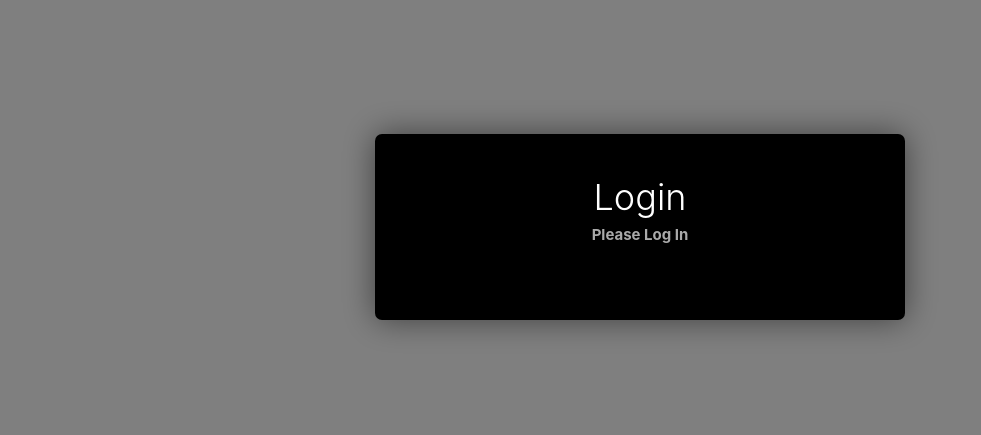
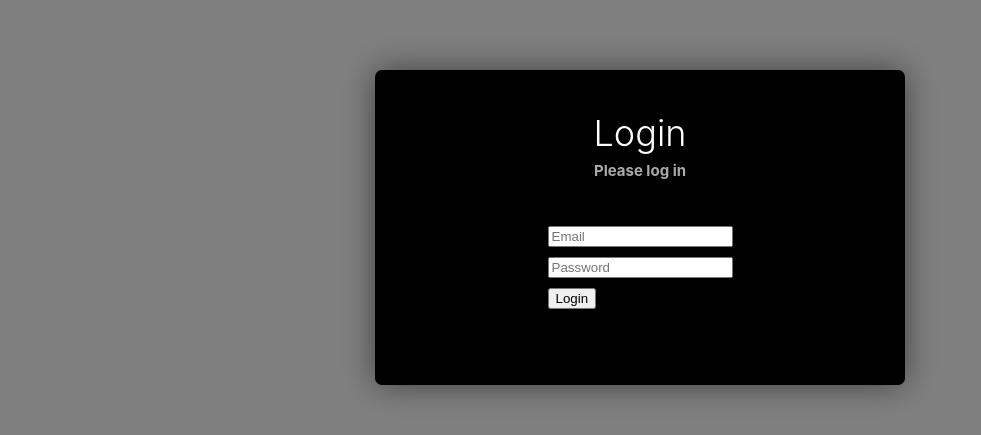
Before and after one commit to kaisama92/Game-Ranking, a React (Create React App) app in the folder game-ranker/: page / in a window 1280 px wide. Both pictures are taken after a click on the button "Show Modal". Shown: the part 173-608 px from the top of the page, without its empty margins (0-981 px from the left). Built offline with nearby package versions, Linux system fonts and the light colour scheme; no server answers; the database is empty.

Commit message:
add form to modal for logging in

```diff
--- a/game-ranker/src/components/ListOfGames.tsx
+++ b/game-ranker/src/components/ListOfGames.tsx
@@ -2,7 +2,7 @@ import React, { ReactElement, useEffect, useState } from "react";
 import SearchForGame from "./SearchForGame";
 import GameList from "./GameList";
 import { getAuth } from "firebase/auth"
-import BaseModalWrapper from "./ModalPopup/BaseModalWrapper";
+import LoginModal, { LoginFunction } from "./ModalPopup/LoginModal";
 
 
 export interface Game {
@@ -23,6 +23,7 @@ const ListOfGames: React.FC = () : ReactElement => {
   const [ isModalVisible, setIsModalVisible ] = useState(false);
 
 
+
   const changeCurrentlyVisibleState = () : void => {
     console.log("trying to change visible state" + currentlyVisibleState)
     if (!searchVisible){
@@ -36,6 +37,14 @@ const ListOfGames: React.FC = () : ReactElement => {
     setIsModalVisible(!isModalVisible)
   }
 
+  const onBackdropClick = () => {
+    setIsModalVisible(false);
+  }
+
+  const onLoginRequest : LoginFunction = async ({password, login}) => {
+    console.log(password, login)
+  }
+
   useEffect(() => {
     console.log(`search change ${counter} ${searchVisible}`);
     if (counter !== undefined && counter === 0) {
@@ -46,7 +55,7 @@ const ListOfGames: React.FC = () : ReactElement => {
   return (
     <React.Fragment>
       <button onClick={toggleModal}>Show Modal</button>
-      <BaseModalWrapper message="Please Log In" header="Login" isModalVisible={isModalVisible} onBackdropClick={toggleModal}/>
+      <LoginModal onBackdropClick={onBackdropClick} onLoginRequested={onLoginRequest} isModalVisible={isModalVisible}/>
       <GameList />
       {/* <button onClick={() => buttonClick()} >{buttonText}</button> */}
       {currentlyVisibleState}
--- a/game-ranker/src/components/ModalPopup/BaseModalWrapper.tsx
+++ b/game-ranker/src/components/ModalPopup/BaseModalWrapper.tsx
@@ -9,7 +9,7 @@ interface BaseModalWrapperProps {
   content?: ReactNode;
 }
 
-const BaseModalWrapper: React.FC<BaseModalWrapperProps> = ({onBackdropClick, isModalVisible, header, message}) => {
+const BaseModalWrapper: React.FC<BaseModalWrapperProps> = ({content, onBackdropClick, isModalVisible, header, message}) => {
   if(!isModalVisible) {
     return null;
   }
@@ -17,6 +17,7 @@ const BaseModalWrapper: React.FC<BaseModalWrapperProps> = ({onBackdropClick, isM
     <h3 className="desktopModalContainer" >
       <p className="modalInfo">{header}</p>
       {message && <p className="message">{message}</p>}
+      {content}
     </h3>
   </Modal>);
 }
--- a/game-ranker/src/components/ModalPopup/LoginModal.tsx
+++ b/game-ranker/src/components/ModalPopup/LoginModal.tsx
@@ -1,11 +1,34 @@
 import React from "react";
+import BaseModalWrapper from "./BaseModalWrapper";
+
+interface LoginArgs {
+  password: string;
+  login: string;
+}
+
+export type LoginFunction = (args: LoginArgs) => Promise<void>;
 
 interface LoginModalProps {
-
+  onBackdropClick: () => void;
+  isModalVisible: boolean;
+  loginError?: string;
+  onLoginRequested: LoginFunction;
 }
 
-const LoginModal: React.FC<LoginModalProps> = ({}) => {
-  return (<div>Login Modal</div>);
+const LoginModal: React.FC<LoginModalProps> = ({loginError, isModalVisible, onBackdropClick, onLoginRequested}) => {
+  return (<BaseModalWrapper
+    onBackdropClick={onBackdropClick}
+    isModalVisible={isModalVisible}
+    header="Login"
+    message="Please log in"
+    content={
+      <form>
+        <input type="email" placeholder="Email" /><br/>
+        <input type="password" placeholder="Password" /><br/>
+        <button className="center" type="submit" >Login</button>
+      </form>
+    }
+  />);
 }
 
 export default LoginModal;
--- a/game-ranker/src/index.css
+++ b/game-ranker/src/index.css
@@ -68,3 +68,14 @@ code {
   margin: 0 0 36px;
   text-align: center;
 }
+
+.whiteText {
+  color: #aaa;
+}
+
+.center {
+  margin: 0 0 36px;
+  text-align: center;
+  align-items: center;
+  justify-content: center;
+}
```
